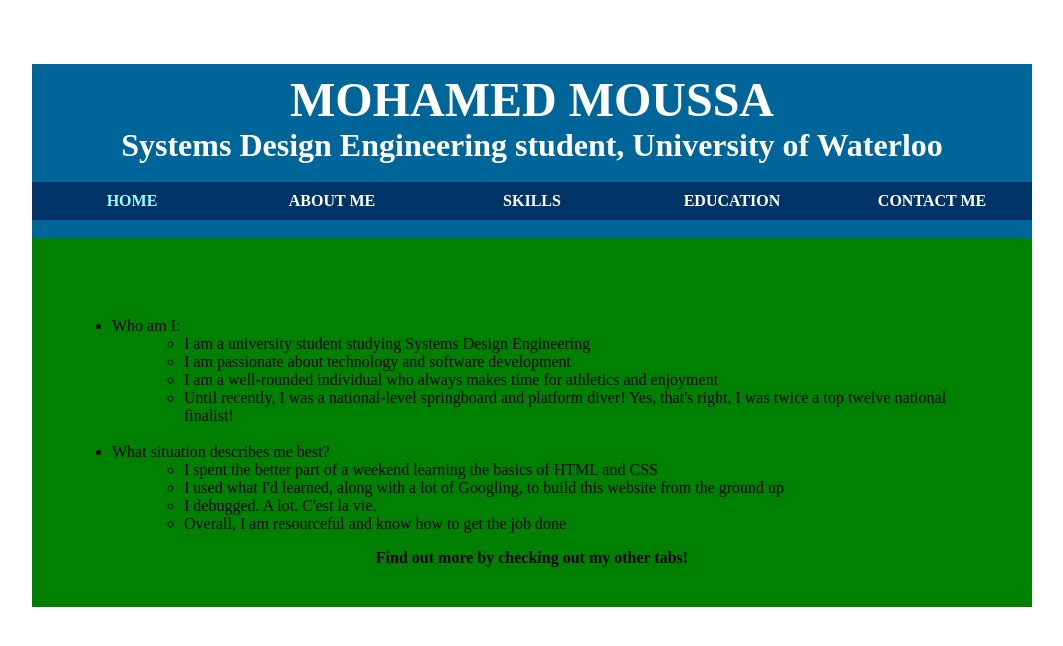
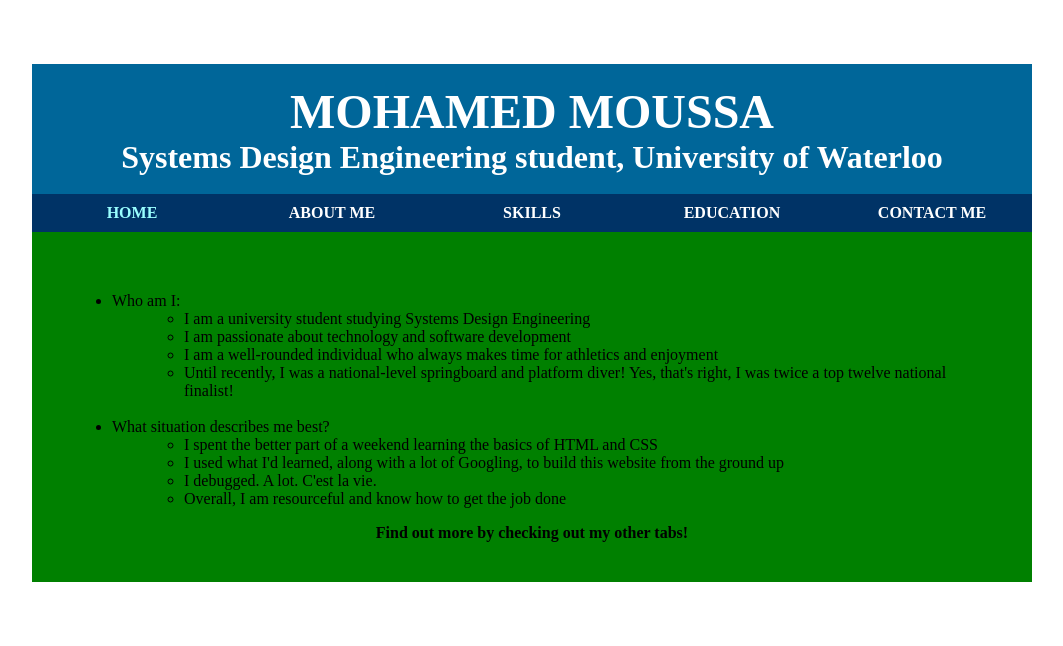
Before and after one commit to mmmoussa/mmmoussa.github.io, a plain HTML site: page index.html in a window 1280 px wide. Shown: the whole page, without its empty margins (108-1171 px from the left). Drawn offline with Linux system fonts and the light colour scheme.

Commit message:
Update main.css

```diff
--- a/main.css
+++ b/main.css
@@ -16,9 +16,8 @@
 
 .headers {
     background-color: #006699;
-    padding-top: 0.5em;
-    padding-bottom: 0.5em;
-    height: 9.9em;
+    padding-top: 20px;
+    padding-bottom: 20px;
     width: 1000px;
     text-align: center;
 }
```
